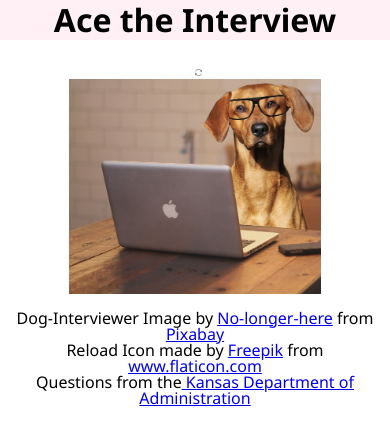
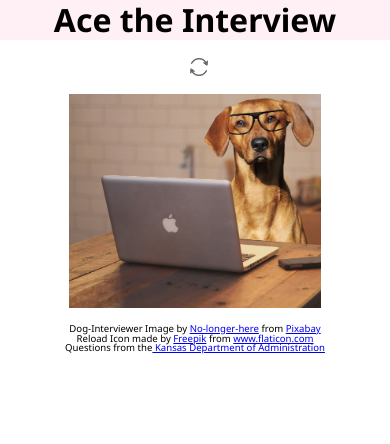
Before and after one commit to RococoCoding/ace-it-frontend, a React (Create React App) app: page / in a window 390 px wide. Shown: the top 444 px of the page. Built offline with nearby package versions, Linux system fonts and the light colour scheme; no server answers.

Commit message:
Add responsive styling to footer and reload image

```diff
--- a/src/components/Footer.css
+++ b/src/components/Footer.css
@@ -2,3 +2,9 @@ small {
   display: block;
   text-align: center;
 }
+
+@media only screen and (max-width: 500px) {
+  small {
+    font-size: 0.6rem;
+  }
+ }
--- a/src/components/Question.css
+++ b/src/components/Question.css
@@ -4,6 +4,7 @@
 h3 {
   text-align: center;
   font-size: 1.5rem;
+  margin-bottom: 4%;
 }
 img {
   display: block;
@@ -25,3 +26,9 @@ img {
     transform: rotate(360deg);
   }
 }
+
+@media only screen and (max-width: 500px) {
+ .reload {
+   width: 5%;
+ }
+}
```
Also changed, not shown: 1 other file (tests, documents, lock files or other folders).
